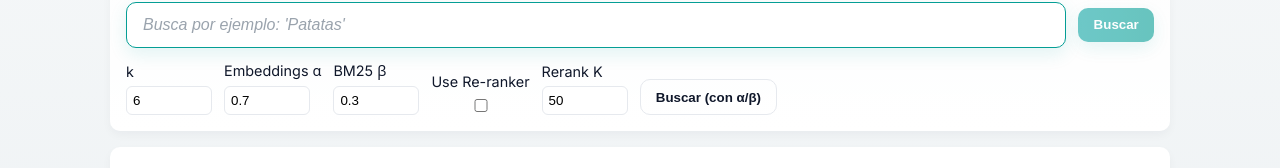
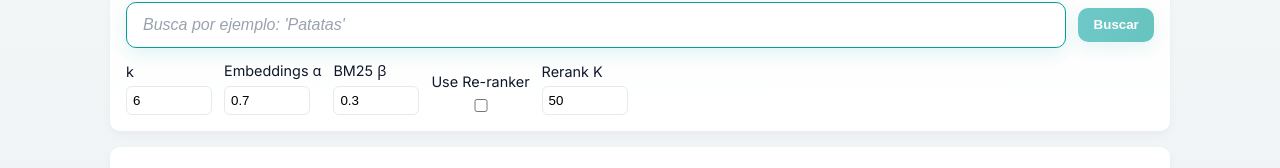
Before and after one commit to gameandnight/Recomendador-semantico, a React (Vite) app in the folder frontend/: page / in a window 1280 px wide. Shown: the part 140-308 px from the top of the page. Built offline with nearby package versions, Linux system fonts and the light colour scheme; no server answers.

Commit message:
Update App.jsx

```diff
--- a/frontend/src/App.jsx
+++ b/frontend/src/App.jsx
@@ -118,9 +118,7 @@ export default function App() {
             <input type="number" value={rerankK} onChange={e => setRerankK(e.target.value)} />
           </div>
 
-          <div className="control action">
-            <button className="btn outline" onClick={doSearch} disabled={!q || loading}>Buscar (con α/β)</button>
-          </div>
+
         </div>
       </section>
 
```
